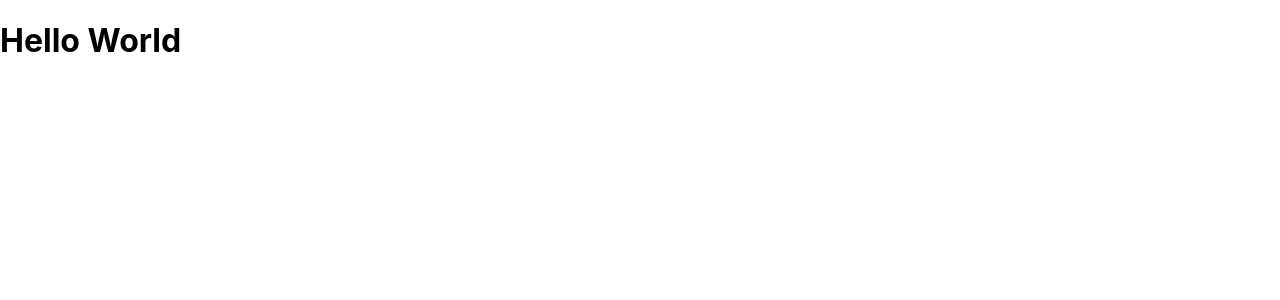
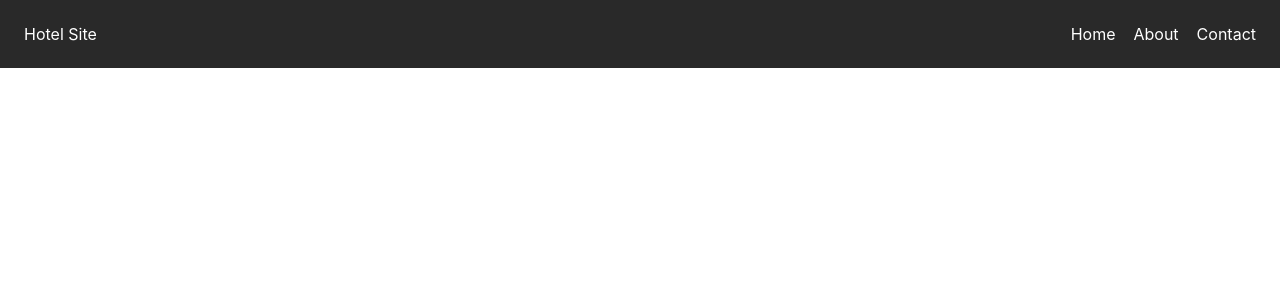
Before and after one commit to marcolvera/hotel-site, a React (Create React App) app: page /about in a window 1280 px wide. Shown: the top 300 px of the page. Built offline with nearby package versions, Linux system fonts and the light colour scheme.

Commit message:
update navBar

```diff
--- a/public/index.html
+++ b/public/index.html
@@ -24,7 +24,7 @@
       work correctly both with client-side routing and a non-root public URL.
       Learn how to configure a non-root public URL by running `npm run build`.
     -->
-    <title>React App</title>
+    <title>Hotel Site</title>
   </head>
   <body>
     <noscript>You need to enable JavaScript to run this app.</noscript>
--- a/src/App.js
+++ b/src/App.js
@@ -11,7 +11,7 @@ function App() {
   return (
     <div>
       <Switch>
-        <Route exact path = '/home' render = {() =>
+        <Route exact path = '/' render = {() =>
           <Home />
         }/>
         <Route exact path = '/about' render = {() =>
--- a/src/components/NavBar/NavBar.css
+++ b/src/components/NavBar/NavBar.css
@@ -0,0 +1,17 @@
+#navBar {
+    background-color: rgb(41, 41, 41);
+    padding: 1.5rem;
+    display: flex;
+    justify-content: space-between;
+}
+
+
+
+.navLinks {
+    color: white;
+    text-decoration: none;
+}
+
+:hover.navLinks {
+    color: rgb(241, 150, 46);
+}
--- a/src/components/NavBar/NavBar.jsx
+++ b/src/components/NavBar/NavBar.jsx
@@ -1,10 +1,18 @@
 import React from 'react';
+import { Link } from 'react-router-dom';
 import './NavBar.css';
 
 const NavBar = () => {
     return (
         <div>
-            <h1>Hello World</h1>
+            <div id='navBar'>
+                <Link to='/' className='navLinks'>Hotel Site</Link>
+                <div id='nav'>
+                    <Link to='/' className='navLinks'>Home</Link>&nbsp;&nbsp;&nbsp;&nbsp;
+                    <Link to='/about' className='navLinks'>About</Link>&nbsp;&nbsp;&nbsp;&nbsp;
+                    <Link to='contact' className='navLinks'>Contact</Link>
+                </div>
+            </div>
         </div>
     )
 }
--- a/src/index.css
+++ b/src/index.css
@@ -5,6 +5,7 @@ body {
     sans-serif;
   -webkit-font-smoothing: antialiased;
   -moz-osx-font-smoothing: grayscale;
+  padding: 0;
 }
 
 code {
```
